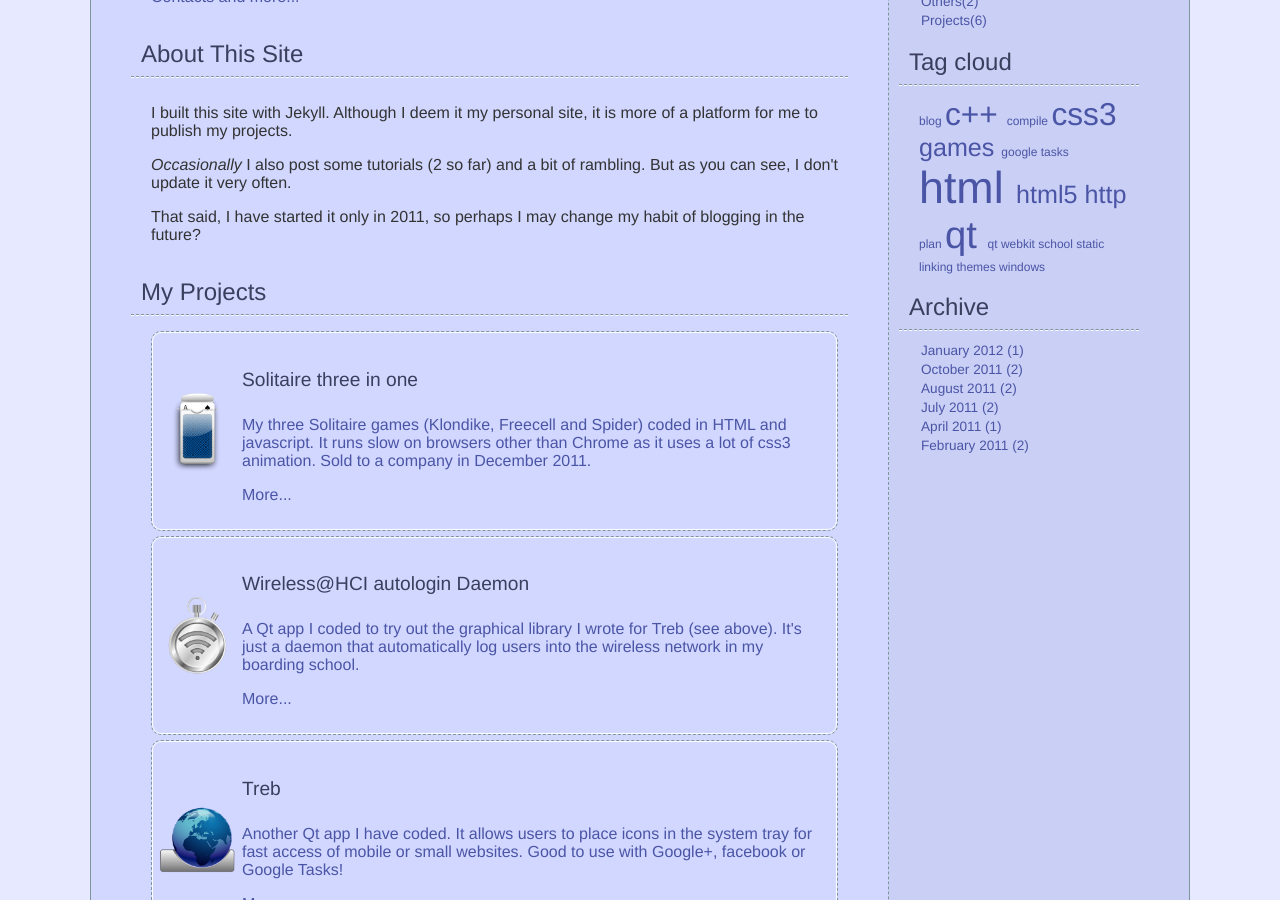
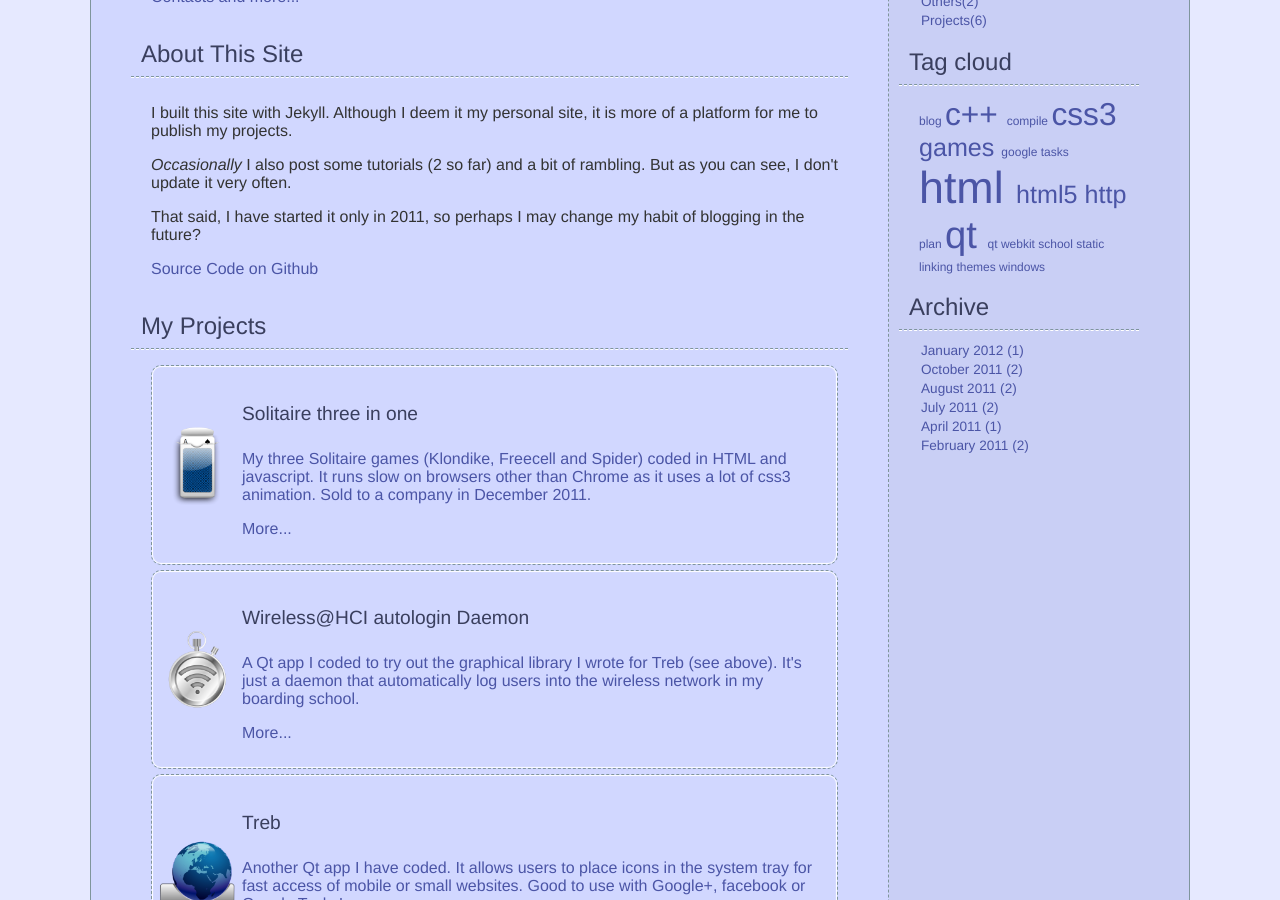
Before and after one commit to yyjhao/yyjhao.github.com, a Jekyll site: the page built from index.html, in a window 1280 px wide and 900 px high, scrolled down 312 px. Built offline with Jekyll 4.4.1, drawn with Linux system fonts in a browser that asks for light colours; some web fonts are replaced; the list of posts is cut into pages by our own code; comment, search, counter and statistics services are not loaded.

Commit message:
edited contents

```diff
--- a/index.html
+++ b/index.html
@@ -36,6 +36,7 @@ layout: default
 			That said, I have started it only in 2011, so perhaps I
 			may change my habit of blogging in the future?
 		</p>
+		<p><a href='https://github.com/yyjhao/yyjhao'>Source Code on Github</a></p>
 	</div>
 </div>
 <div class='widget'>
```
